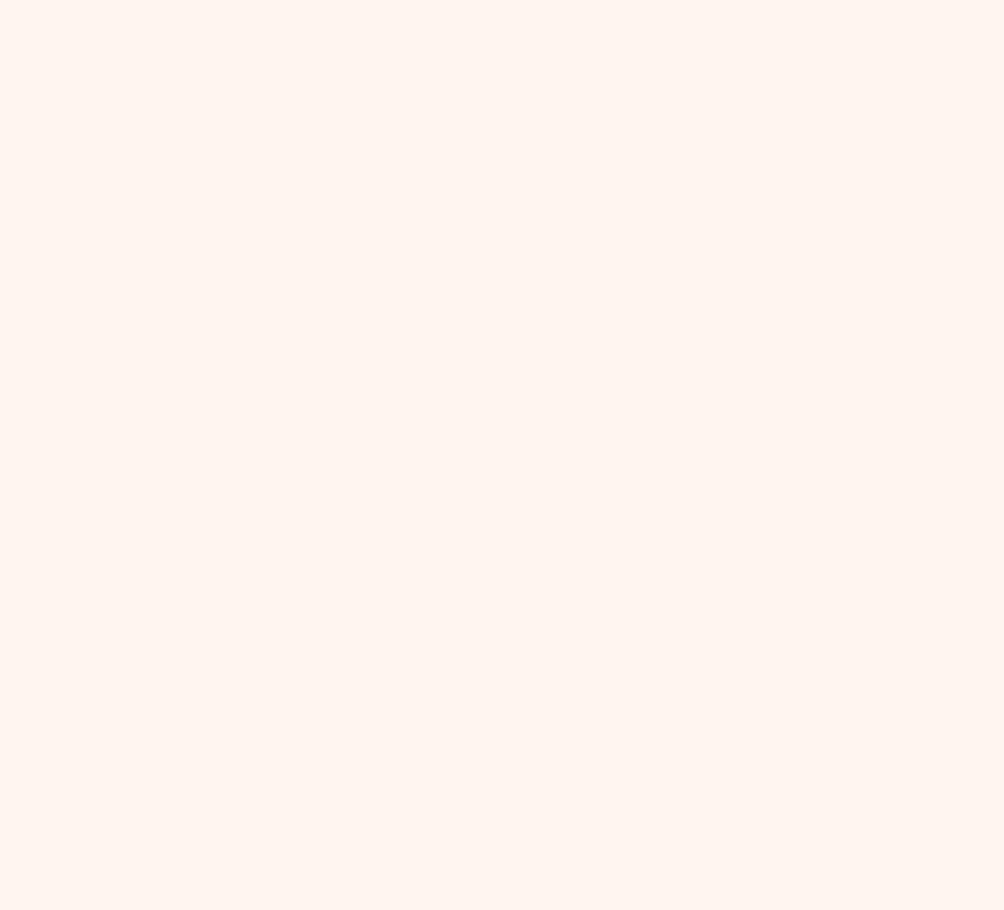
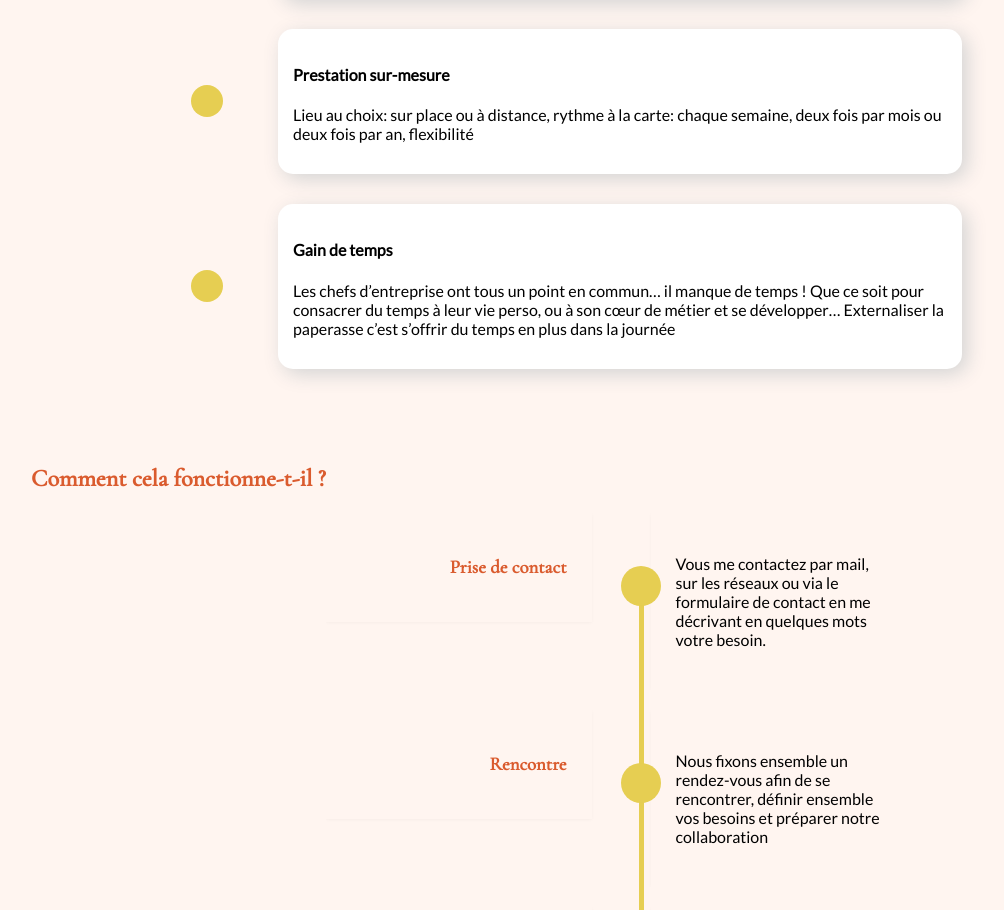
Before and after one commit to AnnaMahe9/madame-paperasse, a React (Create React App) app: page / in a window 1280 px wide. Shown: the part 1890-2800 px from the top of the page, without its empty margins (19-1023 px from the left). Before the commit the page ends 1526 px from the top, so only its background shows below. Built offline with nearby package versions, Linux system fonts and the light colour scheme.

Commit message:
finished values and reasons, attempted vertical timeline

```diff
--- a/package.json
+++ b/package.json
@@ -3,6 +3,9 @@
   "version": "0.1.0",
   "private": true,
   "dependencies": {
+    "@fortawesome/fontawesome-svg-core": "^6.4.0",
+    "@fortawesome/free-solid-svg-icons": "^6.4.0",
+    "@fortawesome/react-fontawesome": "^0.2.0",
     "@testing-library/jest-dom": "^5.16.5",
     "@testing-library/react": "^13.4.0",
     "@testing-library/user-event": "^13.5.0",
--- a/src/components/Banner/Banner.scss
+++ b/src/components/Banner/Banner.scss
@@ -3,6 +3,7 @@
     justify-content: space-around;
     align-items: center;
     height: 70vh;
+    width: 100%;
   }
 
   .banner h1 {
@@ -14,6 +15,4 @@
   .banner-logo {
     width: 400px;
     height: 400px;
-    border-radius:50%;
-    box-shadow: 0px 0px 20px lightgray;
-  }
+    }
--- /dev/null
+++ b/src/components/processTimeline/ProcessTimeline.jsx
@@ -0,0 +1,66 @@
+import React from 'react'
+import './ProcessTimeline.scss'
+
+export default function ProcessTimeline() {
+    return (
+        <div>
+            {/* <!-- Vertical Timeline --> */}
+            <section id="conference-timeline">
+                {/* <div class="timeline-start">Start</div> */}
+                <div class="conference-center-line"></div>
+                <div class="conference-timeline-content">
+                    {/* <!-- Article --> */}
+                    <div class="timeline-article">
+                        <div class="content-left-container">
+                            <div class="content-left">
+                                <h3>Prise de contact</h3>
+                            </div>
+                        </div>
+                        <div class="content-right-container">
+                            <div class="content-right">
+                                <p>Vous me contactez par mail, sur les réseaux ou via le formulaire de contact en me décrivant en quelques mots votre besoin.</p>
+                            </div>
+                        </div>
+                        <div class="meta-date">
+                        </div>
+                    </div>
+                    {/* <!-- // Article -->
+
+                    <!-- Article --> */}
+                    <div class="timeline-article">
+                        <div class="content-left-container">
+                            <div class="content-left">
+                                <h3>Rencontre</h3>
+                            </div>
+                        </div>
+                        <div class="content-right-container">
+                            <div class="content-right">
+                                <p>Nous fixons ensemble un rendez-vous afin de se rencontrer, définir ensemble vos besoins et préparer notre collaboration</p>
+                            </div>
+                        </div>
+                    <div class="meta-date"></div>
+                </div>
+                {/* <!-- // Article -->
+
+                <!-- Article --> */}
+                <div class="timeline-article">
+                    <div class="content-left-container">
+                        <div class="content-left">
+                            <h3>Devis</h3>
+                        </div>
+                    </div>
+                    <div class="content-right-container">
+                        <div class="content-right">
+                            <p>Moins de 48h après le RDV, je vous transmets un devis. Une fois ce dernier accepté, notre collaboration commence ! </p>
+                        </div>
+                    </div>
+                    <div class="meta-date">
+                    </div>
+                </div>
+                {/* <!-- // Article --> */}
+                </div>
+            </section>
+            {/* <!-- // Vertical Timeline --> */}
+        </div>
+    )
+}
--- /dev/null
+++ b/src/components/processTimeline/ProcessTimeline.scss
@@ -0,0 +1,130 @@
+$dot-size: 2.5em;
+$yellow: #E6CE52;
+
+  /*===== Vertical Timeline =====*/
+  #conference-timeline {
+    position: relative;
+    width: 50%;
+    margin: 0 auto;
+  }
+
+  #conference-timeline .timeline-start,
+  #process-timeline {
+    display: table;
+    background: $yellow;
+    padding: 10px 20px;
+    max-width: 5%;
+    width: 100%;
+    margin: 0 auto;
+  }
+  #conference-timeline .conference-center-line {
+    position: absolute;
+    width: 5px;
+    height: 75%;
+    top: 10%;
+    left: 50%;
+    margin-left: 18px;
+    background: $yellow;
+    z-index: -1;
+  }
+  #conference-timeline .conference-timeline-content {
+    padding-top: 5em 0;
+  }
+  .timeline-article {
+    width: 100%;
+    height: 100%;
+    position: relative;
+    overflow: hidden;
+    margin: 20px 0;
+  }
+  .timeline-article .content-left-container,
+  .timeline-article .content-right-container {
+    max-width: 45%;
+    width: 100%;
+  }
+  .timeline-article {
+    display: block;
+    text-align: right;
+  }
+  .timeline-article .content-left,
+  .timeline-article .content-right {
+    position: relative;
+    width: auto;
+    box-shadow: 0 1px 3px rgba(0,0,0,.03);
+    padding: 25px;
+  }
+
+  .timeline-article p {
+    padding: 0;
+    position: relative;
+  }
+
+  .timeline-article .content-left-container {
+    float: left;
+    text-align: right;
+  }
+  .timeline-article .content-right-container {
+    float: right;
+    text-align: left;
+    margin-left: 18px;
+  }
+
+  .timeline-article .meta-date {
+    position: absolute;
+    top: 30%;
+    left: 50%;
+    width: $dot-size;
+    height: $dot-size;
+    border-radius: 100%;
+    background: $yellow;
+  }
+
+  /*===== Resonsive Vertical Timeline =====*/
+  @media only screen and (max-width: 830px) {
+    #conference-timeline .timeline-start,
+    #conference-timeline .timeline-end {
+      margin: 0;
+    }
+    #conference-timeline .conference-center-line {
+      margin-left: 0;
+      left: 50px;
+    }
+    .timeline-article .meta-date {
+      margin-left: 0;
+      left: 20px;
+    }
+    .timeline-article .content-left-container,
+    .timeline-article .content-right-container {
+      max-width: 100%;
+      width: auto;
+      float: none;
+      margin-left: 110px;
+      min-height: 53px;
+    }
+    .timeline-article .content-left-container {
+      margin-bottom: 20px;
+    }
+    .timeline-article .content-left,
+    .timeline-article .content-right {
+      padding: 10px 25px;
+      min-height: 65px;
+    }
+    .timeline-article .content-left:before {
+      content: "\f0d9";
+      right: auto;
+      left: -8px;
+    }
+    .timeline-article .content-right:before {
+      display: none;
+    }
+  }
+  @media only screen and (max-width: 400px) {
+    .timeline-article p {
+      margin: 0;
+    }
+    .timeline-article p span.article-number {
+      display: none;
+    }
+
+  }
+  /*===== // Resonsive Vertical Timeline =====*/
--- /dev/null
+++ b/src/components/reasons/Reasons.jsx
@@ -0,0 +1,35 @@
+import React, { useState } from 'react'
+import './Reasons.scss'
+
+export default function Reasons() {
+    const [reasons, setreasons] = useState([
+        {
+            title:"Maîtrise des coûts",
+            text:"Je ne rentre pas dans vos effectifs donc pas de charges sociales à verser et grâce au devis aucune surprise, vous connaissez à l’avance le coût global, une facturation à l’heure réellement faite et pas un abonnement"
+        },
+        {
+            title: "Prestation sur-mesure",
+            text: "Lieu au choix: sur place ou à distance, rythme à la carte: chaque semaine, deux fois par mois ou deux fois par an, flexibilité"
+        },
+        {
+            title: "Gain de temps",
+            text: "Les chefs d’entreprise ont tous un point en commun… il manque de temps ! Que ce soit pour consacrer du temps à leur vie perso, ou à son cœur de métier et se développer… Externaliser la paperasse c’est s’offrir du temps en plus dans la journée"
+        }
+    ])
+
+    return (
+        <ul className='reasons-container'>
+            {
+                reasons.map(reason => (
+                    <div className='reason-container'>
+                        <figure className='reason-dot'></figure>
+                        <div class="reason-title-container">
+                            <h4>{reason.title}</h4>
+                            <p>{reason.text}</p>
+                        </div>
+                    </div>
+                ))
+            }
+        </ul>
+    )
+}
--- /dev/null
+++ b/src/components/reasons/Reasons.scss
@@ -0,0 +1,35 @@
+.reasons-container {
+    width: 70%;
+    margin: 5em;
+}
+
+.reasons-container p {
+    text-align: left;
+}
+
+.reason-container, .reason-title-container {
+    align-items: center;
+}
+
+.reason-container {
+    display: flex;
+}
+
+.reason-title-container {
+    background-color: white;
+    margin: 15px;
+    border-radius: 15px;
+    box-shadow: 5px 5px 20px lightgray;
+    padding: 15px;
+    width: 100%;
+}
+
+.reason-dot {
+    background-color: #E6CE52;
+    padding: 1em;
+    border-radius: 100%;
+}
+
+.reason {
+    margin: 5em;
+}
--- a/src/components/valuesHorizontalLine/ValuesHorizontalLine.scss
+++ b/src/components/valuesHorizontalLine/ValuesHorizontalLine.scss
@@ -2,10 +2,11 @@ $dot-size: 2em;
 $dot-color: #E6CE52;
 $dot-connection-color: #E6CE52;
 
-ul {
+.values-container {
   display: flex;
   height: 100%;
   padding: 0;
+  margin: 5em;
 
   li {
     flex: 1;
@@ -25,10 +26,6 @@ ul {
       box-shadow: 0 0 0 .25em #E6CE52, inset 0 0 0 .25em $dot-color;
       z-index: 1;
       transition: box-shadow 0.3s;
-
-      &:hover {
-        box-shadow: 0 0 0 .25em white, inset 0 0 0 .25em $dot-connection-color;
-      }
 
       figcaption {
         position: absolute;
--- a/src/components/valuesHorizontalLine/valuesHorizontalLine.jsx
+++ b/src/components/valuesHorizontalLine/valuesHorizontalLine.jsx
@@ -5,7 +5,7 @@ export default function ValuesHorizontalLine() {
     const [values, setValues] = useState(["Honnêteté", "Respect", "Transparence", "Humain"])
     return (
         <div>
-            <ul>
+            <ul className="values-container">
                 {
                     values.map(value => (
                         <li>
--- a/src/pages/homepage/HomePage.jsx
+++ b/src/pages/homepage/HomePage.jsx
@@ -1,8 +1,10 @@
 import React, { useState } from 'react';
 import Banner from '../../components/Banner/Banner';
 import PresentationCard from '../../components/PresentationCard/PresentationCard';
+import ValuesHorizontalLine from '../../components/valuesHorizontalLine/valuesHorizontalLine';
+import Reasons from '../../components/reasons/Reasons';
 import './HomePage.scss'
-import ValuesHorizontalLine from '../../components/valuesHorizontalLine/valuesHorizontalLine';
+import ProcessTimeline from '../../components/processTimeline/ProcessTimeline';
 
 export default function HomePage() {
     const [presentationParagraphs, setPresentationParagraphs] = useState([
@@ -48,6 +50,10 @@ export default function HomePage() {
                 <p>Cette liste n’est bien sûr pas exhaustive, je m’adapte à vos besoins, rencontrons-nous pour en parler !</p>
                 <h2>Mes valeurs</h2>
                 <ValuesHorizontalLine/>
+                <h2>Pourquoi choisir Madame Paperasse ?</h2>
+                <Reasons/>
+                <h2>Comment cela fonctionne-t-il ?</h2>
+                <ProcessTimeline/>
             </div>
 
         </div>)
--- a/src/pages/homepage/HomePage.scss
+++ b/src/pages/homepage/HomePage.scss
@@ -5,7 +5,7 @@
     padding: 50px;
 }
 
-.presentation-paragraphs-container p {
+.presentation-card p {
     text-align: center;
 }
 
```
Also changed, not shown: src/pages/homePage/homepage.jsx (+7 -1 lines), 1 other file (tests, documents, lock files or other folders).
